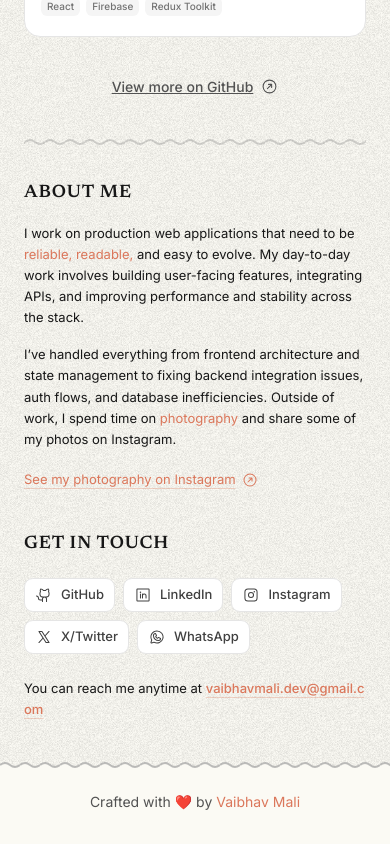
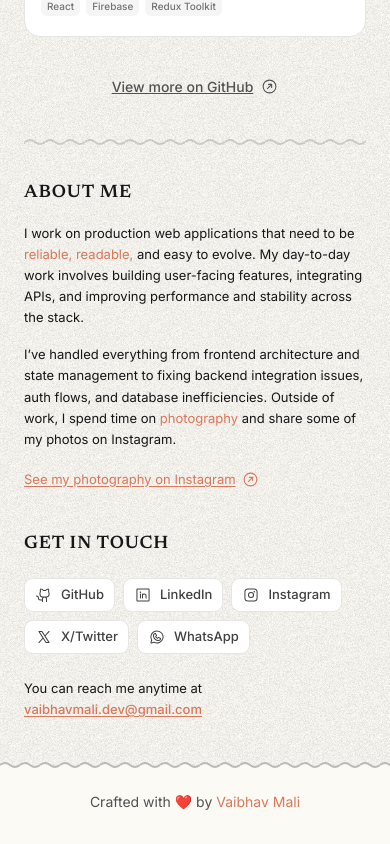
Before and after one commit to vaibhavmali-git/portfolio, a Next.js app: page / in a window 390 px wide. Shown: the part 4351-5195 px from the top of the page. Built offline with nearby package versions, Linux system fonts and the light colour scheme.

Commit message:
style: refine typography with subtle underlines and smooth hover transitions

```diff
--- a/components/About.tsx
+++ b/components/About.tsx
@@ -38,11 +38,11 @@ export function About() {
         href="https://www.instagram.com/vaibhavmali.ig/"
         target="_blank"
         rel="noopener noreferrer"
-        className="group inline-flex items-center gap-1.5 text-[13px] sm:text-sm text-[#db775b] transition-all hover:opacity-80 underline underline-offset-4 decoration-[#db775b]/30 hover:decoration-[#db775b]"
+        className="group inline-flex items-center gap-1.5 text-[13px] sm:text-sm text-[#db775b] transition-all underline underline-offset-2 decoration-[#db775b] hover:decoration-[#db775b]"
       >
         <span>See my photography on Instagram</span>
         <ArrowCircleUpRight
-          size={16}
+          size={17}
           weight="regular"
           className="transition-transform group-hover:-translate-y-0.5 group-hover:translate-x-0.5"
         />
--- a/components/Contacts.tsx
+++ b/components/Contacts.tsx
@@ -43,7 +43,7 @@ export function Contacts() {
           You can reach me anytime at{" "}
           <a
             href={`mailto:${personalInfo.email}`}
-            className="text-[#db775b] font-medium underline underline-offset-4 decoration-[#db775b]/30 hover:decoration-[#db775b] transition-colors break-all sm:break-normal"
+            className="text-[#db775b] font-medium underline underline-offset-2 decoration-[#db775b] hover:decoration-[#db775b] transition-colors"
           >
             {personalInfo.email}
           </a>
--- a/components/Projects.tsx
+++ b/components/Projects.tsx
@@ -50,7 +50,7 @@ export function Projects() {
           className="group flex items-center gap-2 text-sm font-medium text-neutral-600 dark:text-neutral-400 hover:text-neutral-900 dark:hover:text-neutral-100 transition-colors underline"
         >
           <span>View more on GitHub</span>
-          <ArrowCircleUpRight size={17} weight="regular" />
+          <ArrowCircleUpRight size={17} weight="regular" className="transition-transform group-hover:-translate-y-0.5 group-hover:translate-x-0.5"/>
         </a>
       </div>
     </section>
```
